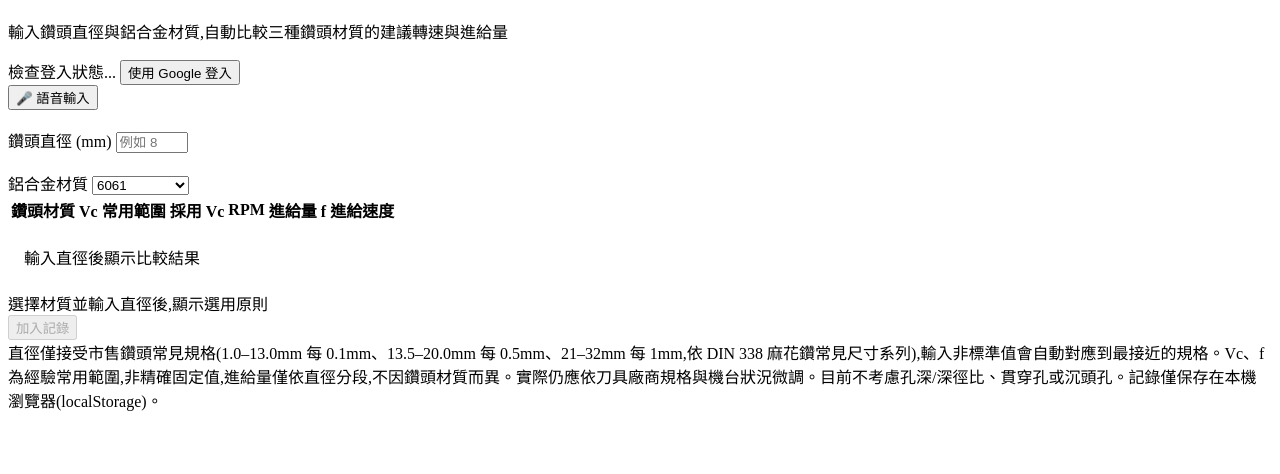
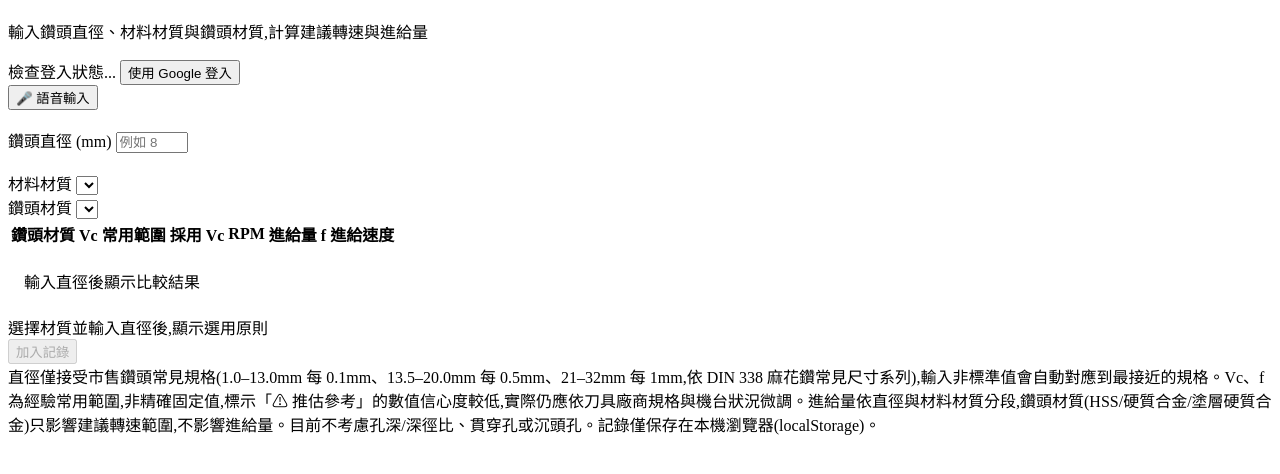
Before and after one commit to YUAN-117/drill-selection-system, a website with bundled scripts: page tool.html in a window 1280 px wide. Shown: the part 102-576 px from the top of the page. Built offline with nearby package versions, Linux system fonts and the light colour scheme; a script that the page names is missing.

Commit message:
feat: replace alloy select with material + drill-material selects in tool.html

```diff
--- a/tool.html
+++ b/tool.html
@@ -20,7 +20,7 @@
 <div class="wrap">
   <header class="page">
     <h1>鑽頭選擇與計算</h1>
-    <p>輸入鑽頭直徑與鋁合金材質,自動比較三種鑽頭材質的建議轉速與進給量</p>
+    <p>輸入鑽頭直徑、材料材質與鑽頭材質,計算建議轉速與進給量</p>
   </header>
 
   <section class="panel" aria-label="輸入與比較結果">
@@ -41,13 +41,12 @@
         <div class="hint" id="diaHint">&nbsp;</div>
       </div>
       <div class="field">
-        <label for="alloy">鋁合金材質</label>
-        <select id="alloy">
-          <option value="6061">6061</option>
-          <option value="7075">7075</option>
-          <option value="a380">A380 壓鑄鋁</option>
-          <option value="custom">自訂鋁合金</option>
-        </select>
+        <label for="material">材料材質</label>
+        <select id="material"></select>
+      </div>
+      <div class="field">
+        <label for="drillMat">鑽頭材質</label>
+        <select id="drillMat"></select>
       </div>
     </div>
 
@@ -77,7 +76,7 @@
   </section>
 
   <footer class="note">
-    直徑僅接受市售鑽頭常見規格(1.0–13.0mm 每 0.1mm、13.5–20.0mm 每 0.5mm、21–32mm 每 1mm,依 DIN 338 麻花鑽常見尺寸系列),輸入非標準值會自動對應到最接近的規格。Vc、f 為經驗常用範圍,非精確固定值,進給量僅依直徑分段,不因鑽頭材質而異。實際仍應依刀具廠商規格與機台狀況微調。目前不考慮孔深/深徑比、貫穿孔或沉頭孔。記錄僅保存在本機瀏覽器(localStorage)。
+    直徑僅接受市售鑽頭常見規格(1.0–13.0mm 每 0.1mm、13.5–20.0mm 每 0.5mm、21–32mm 每 1mm,依 DIN 338 麻花鑽常見尺寸系列),輸入非標準值會自動對應到最接近的規格。Vc、f 為經驗常用範圍,非精確固定值,標示「⚠ 推估參考」的數值信心度較低,實際仍應依刀具廠商規格與機台狀況微調。進給量依直徑與材料材質分段,鑽頭材質(HSS/硬質合金/塗層硬質合金)只影響建議轉速範圍,不影響進給量。目前不考慮孔深/深徑比、貫穿孔或沉頭孔。記錄僅保存在本機瀏覽器(localStorage)。
   </footer>
 </div>
 
```
